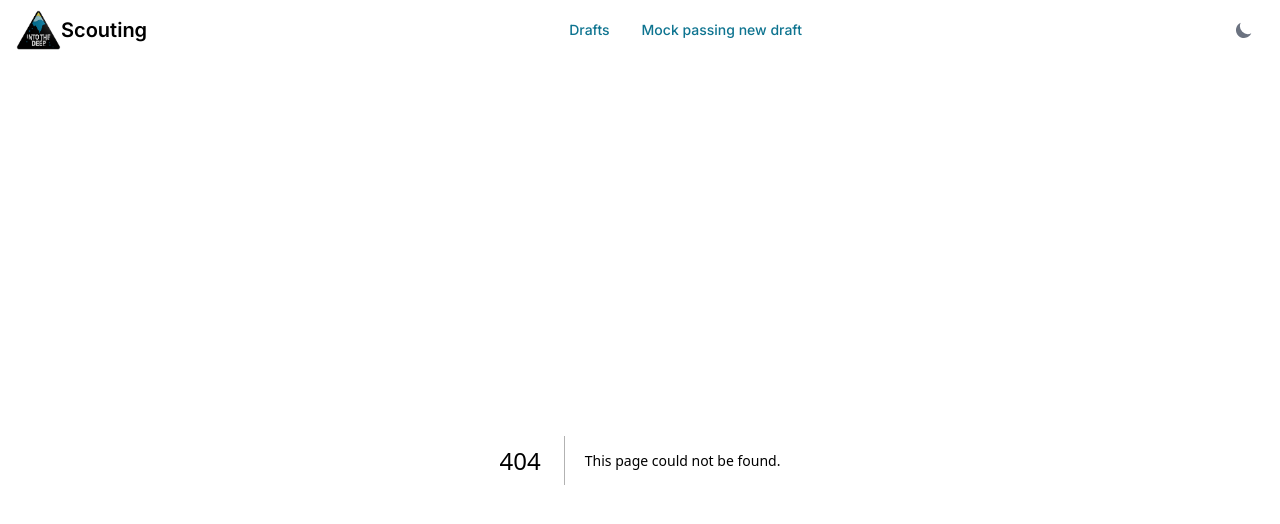
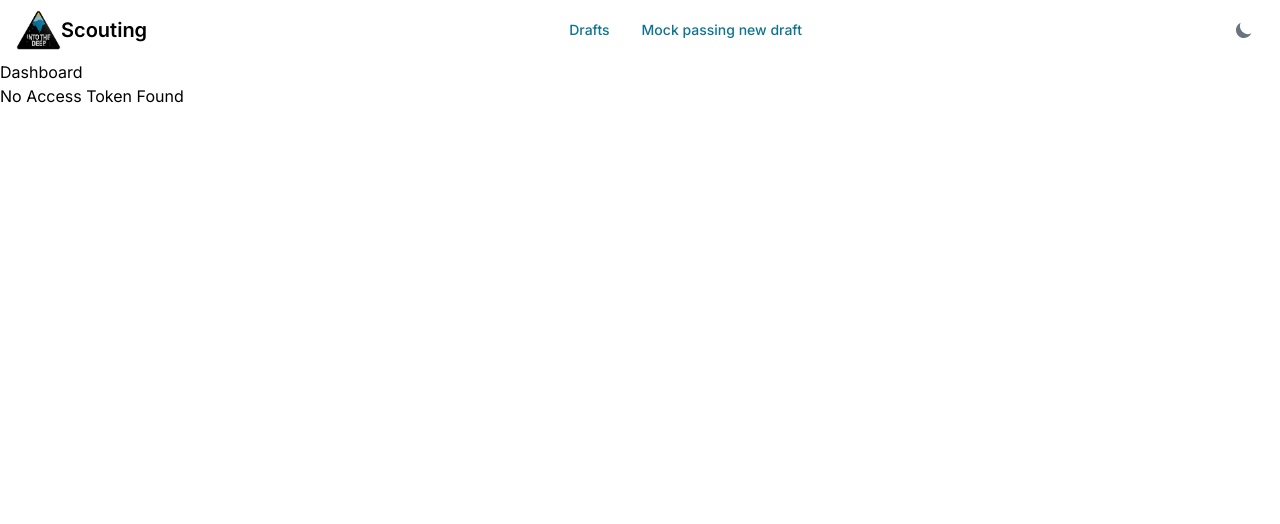
Before and after one commit to XBOT-FTC/FTC-Scouting-App, a Next.js app: page /dashboard in a window 1280 px wide. Before the commit this address had no page. Shown: the top 524 px of the page. Built offline with nearby package versions, Linux system fonts and the light colour scheme.

Commit message:
Switched to React-Cookies

```diff
--- a/app/api/auth/store-token.ts
+++ /dev/null
@@ -1,19 +0,0 @@
-// pages/api/auth/store-token.ts
-import cookie from "cookie";
-import { NextApiRequest, NextApiResponse } from "next";
-
-export default function handler(req: NextApiRequest, res: NextApiResponse) {
-  const { accessToken } = req.body;
-
-  res.setHeader(
-    "Set-Cookie",
-    cookie.serialize("accessToken", accessToken, {
-      httpOnly: true,
-      secure: process.env.NODE_ENV === "production",
-      maxAge: 60 * 60 * 24, // 1 day
-      path: "/",
-    }),
-  );
-
-  res.status(200).json({ success: true });
-}
--- a/app/authentication/page.tsx
+++ b/app/authentication/page.tsx
@@ -4,6 +4,7 @@
 
 import { useRouter } from "next/navigation";
 import { useEffect, useState } from "react";
+import { useCookies } from "react-cookie";
 
 const SlackCallbackPage = () => {
   const router = useRouter();
@@ -11,6 +12,8 @@ const SlackCallbackPage = () => {
   const [error, setError] = useState<string | null>(null);
   const [accessToken, setAccessToken] = useState<string | null>(null);
   const [responseError, setResponseError] = useState<string | null>(null);
+
+  const [setCookie] = useCookies(["accessToken"]);
 
   useEffect(() => {
     if (typeof window !== "undefined") {
@@ -47,10 +50,11 @@ const SlackCallbackPage = () => {
           const data = await response.json();
           if (data.access_token) {
             setAccessToken(data.access_token); // Store the access token
-            await fetch("/api/auth/store-token", {
-              method: "POST",
-              headers: { "Content-Type": "application/json" },
-              body: JSON.stringify({ accessToken: data.access_token }),
+            setCookie("accessToken", data.access_token, {
+              path: "/", // Makes the cookie accessible across the app
+              secure: true, // Use true if your app is served over HTTPS
+              httpOnly: false, // Must be false since it's accessed on the client
+              sameSite: "Strict", // Provides some CSRF protection
             });
             router.push("/dashboard"); // Redirect to dashboard after successful authentication
           } else {
--- /dev/null
+++ b/app/dashboard/page.tsx
@@ -0,0 +1,21 @@
+// app/dashboard/page.tsx
+
+"use client";
+
+import { useCookies } from "react-cookie";
+
+export default function DashboardPage() {
+  const [cookies] = useCookies(["accessToken"]);
+  const accessToken = cookies.accessToken;
+
+  return (
+    <div>
+      <h1>Dashboard</h1>
+      {accessToken ? (
+        <p>Access Token: {accessToken}</p>
+      ) : (
+        <p>No Access Token Found</p>
+      )}
+    </div>
+  );
+}
--- a/package.json
+++ b/package.json
@@ -15,7 +15,6 @@
   "dependencies": {
     "@react-spring/web": "^9.7.5",
     "@slack/web-api": "^7.7.0",
-    "cookie": "^1.0.1",
     "dotenv": "^16.4.5",
     "flowbite-react": "^0.10.2",
     "jotai": "^2.10.1",
@@ -26,6 +25,7 @@
     "next": "^15.0.1",
     "react": "^18",
     "react-confetti": "^6.1.0",
+    "react-cookie": "^7.2.2",
     "react-dom": "^18",
     "react-use": "^17.5.1",
     "type-fest": "^4.26.1",
```
Also changed, not shown: 1 other file (tests, documents, lock files or other folders).
